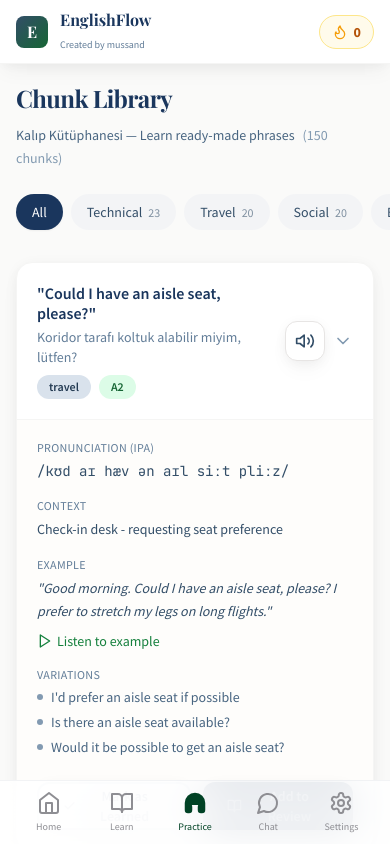
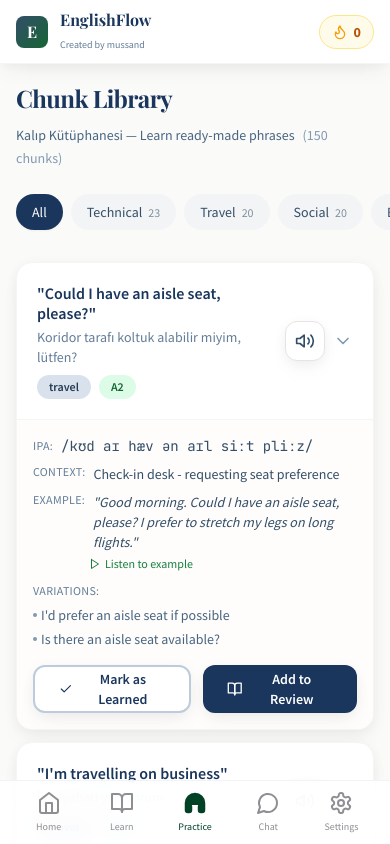
Before and after one commit to stutrailers-dev/englishflow, a React (Vite) app: page /chunks in a window 390 px wide. Both pictures are taken after a click on the button 195 px from the left and 340 px from the top of the page. Shown: the top 844 px of the page. Built offline with nearby package versions, Linux system fonts and the light colour scheme.

Commit message:
Fix ChunkLibrary expanded content - compact layout for mobile

```diff
--- a/src/pages/ChunkLibrary.tsx
+++ b/src/pages/ChunkLibrary.tsx
@@ -328,51 +328,45 @@ export default function ChunkLibrary({ embedded = false }: ChunkLibraryProps) {
                       transition={{ duration: 0.2 }}
                       className="border-t border-cream-200 dark:border-neutral-700"
                     >
-                      <div className="p-5 bg-cream-50 dark:bg-neutral-800 space-y-4">
+                      <div className="p-4 bg-cream-50 dark:bg-neutral-800 space-y-2">
                         {/* IPA */}
-                        <div>
-                          <p className="text-xs font-medium text-navy-500 uppercase tracking-wide mb-1">
-                            Pronunciation (IPA)
-                          </p>
-                          <p className="font-mono text-navy-700">{chunk.ipa}</p>
+                        <div className="flex items-center gap-2">
+                          <span className="text-xs font-medium text-navy-500 uppercase tracking-wide">IPA:</span>
+                          <span className="font-mono text-sm text-navy-700">{chunk.ipa}</span>
                         </div>
 
                         {/* Context */}
-                        <div>
-                          <p className="text-xs font-medium text-navy-500 uppercase tracking-wide mb-1">
-                            Context
-                          </p>
-                          <p className="text-navy-700">{chunk.context}</p>
+                        <div className="flex items-start gap-2">
+                          <span className="text-xs font-medium text-navy-500 uppercase tracking-wide flex-shrink-0">Context:</span>
+                          <span className="text-sm text-navy-700">{chunk.context}</span>
                         </div>
 
                         {/* Example */}
                         <div>
-                          <p className="text-xs font-medium text-navy-500 uppercase tracking-wide mb-1">
-                            Example
-                          </p>
-                          <p className="text-navy-700 italic">"{chunk.example}"</p>
+                          <div className="flex items-start gap-2">
+                            <span className="text-xs font-medium text-navy-500 uppercase tracking-wide flex-shrink-0">Example:</span>
+                            <span className="text-sm text-navy-700 italic">"{chunk.example}"</span>
+                          </div>
                           <button
                             onClick={() => handleSpeak(chunk.example)}
-                            className="mt-2 text-sm text-racing-700 hover:text-racing-800 flex items-center gap-1"
+                            className="mt-1 text-xs text-racing-700 hover:text-racing-800 flex items-center gap-1 ml-14"
                           >
-                            <Play className="w-4 h-4" />
+                            <Play className="w-3 h-3" />
                             Listen to example
                           </button>
                         </div>
 
-                        {/* Variations */}
+                        {/* Variations - show only 2 */}
                         <div>
-                          <p className="text-xs font-medium text-navy-500 uppercase tracking-wide mb-1">
-                            Variations
-                          </p>
-                          <ul className="space-y-1">
-                            {chunk.variations.map((variation, i) => (
-                              <li key={i} className="text-navy-600 flex items-center gap-2">
-                                <span className="w-1.5 h-1.5 bg-navy-400 rounded-full" />
+                          <span className="text-xs font-medium text-navy-500 uppercase tracking-wide">Variations:</span>
+                          <div className="flex flex-wrap gap-x-3 gap-y-1 mt-1">
+                            {chunk.variations.slice(0, 2).map((variation, i) => (
+                              <span key={i} className="text-sm text-navy-600 flex items-center gap-1">
+                                <span className="w-1 h-1 bg-navy-400 rounded-full" />
                                 {variation}
-                              </li>
+                              </span>
                             ))}
-                          </ul>
+                          </div>
                         </div>
 
                         {/* Actions */}
```
Lines whose indentation alone changed are shown as unchanged.
